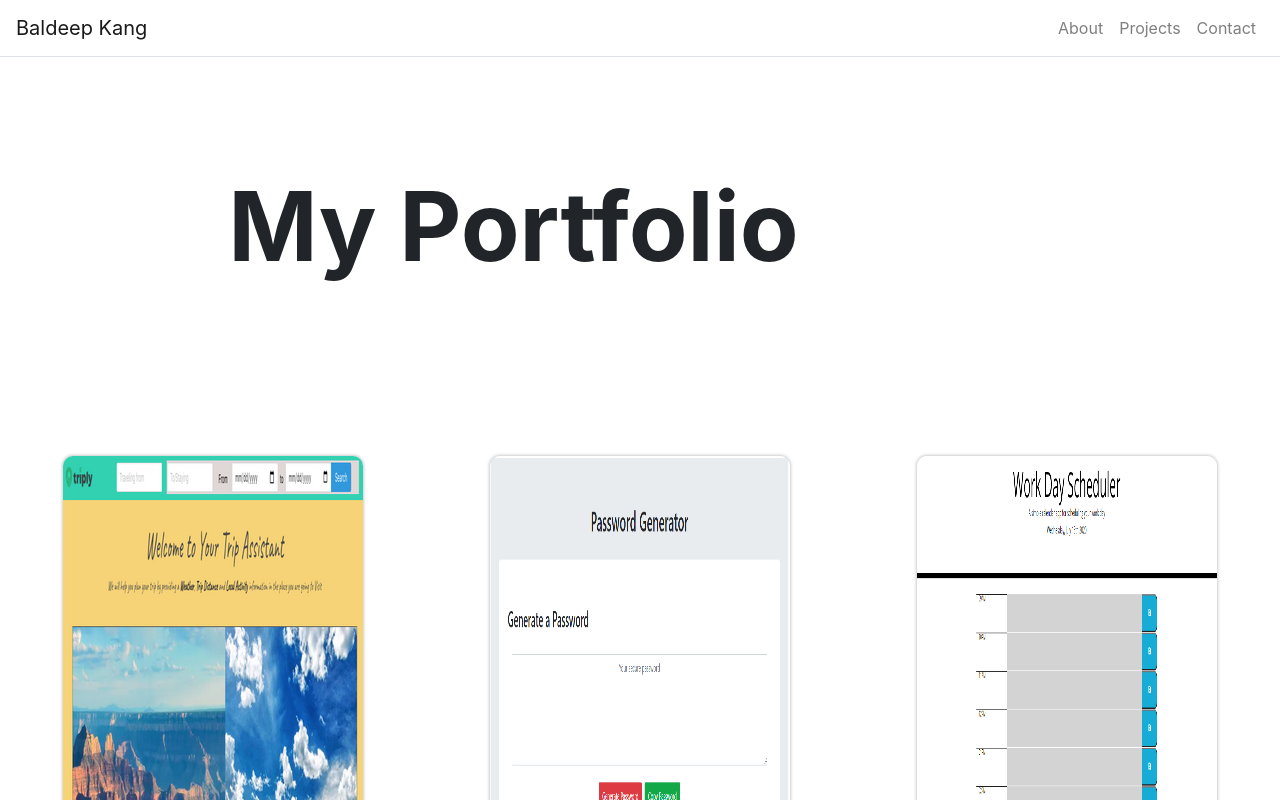
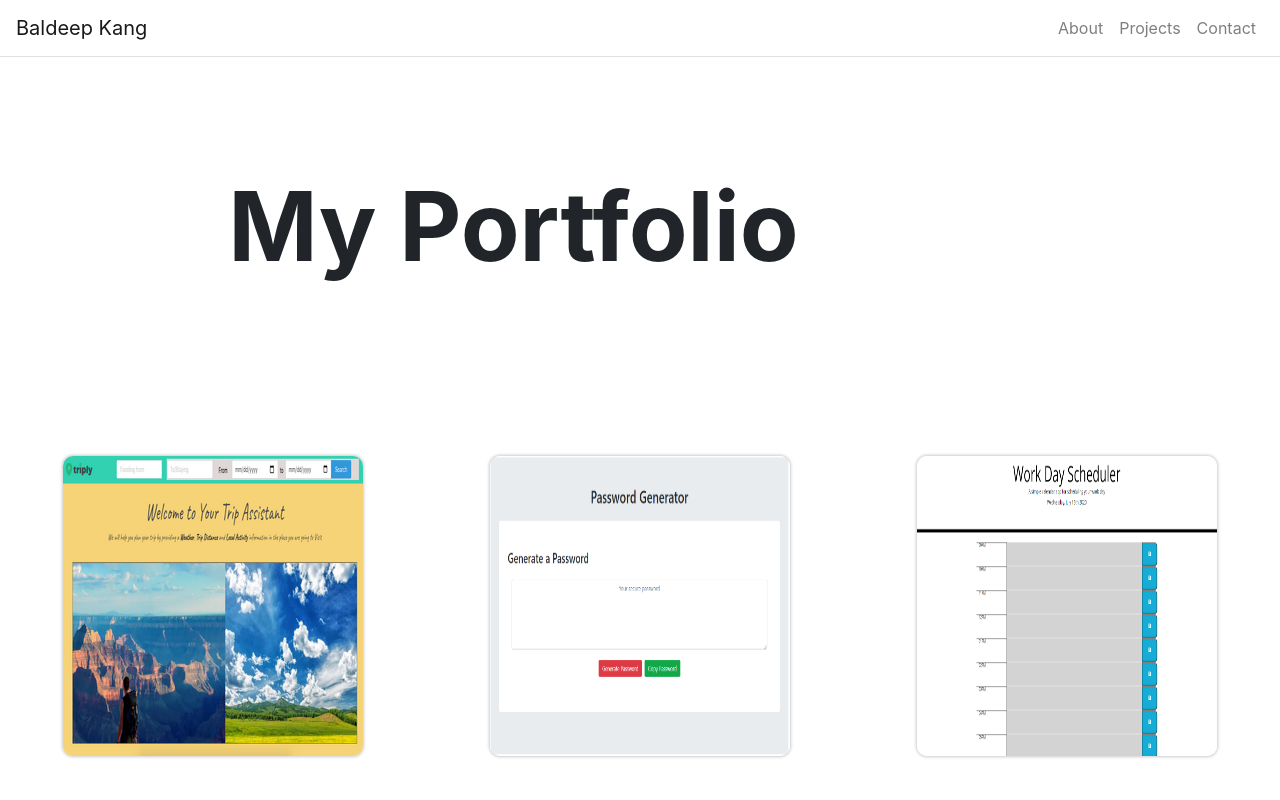
Before and after one commit to kangb3/react-portfolio, a React (Create React App) app in the folder react-portfolio/: page /projects in a window 1280 px wide. Shown: the top 800 px of the page. Built offline with nearby package versions, Linux system fonts and the light colour scheme.

Commit message:
adjust card image

```diff
--- a/react-portfolio/src/index.css
+++ b/react-portfolio/src/index.css
@@ -19,7 +19,7 @@ code {
 .b-card-image {
   border-radius: 10px;
   width: 300px;
-  height: 480px;
+  height: 300px;
   box-shadow: 0px 0px 3px 1px #ccc
 }
 
```
